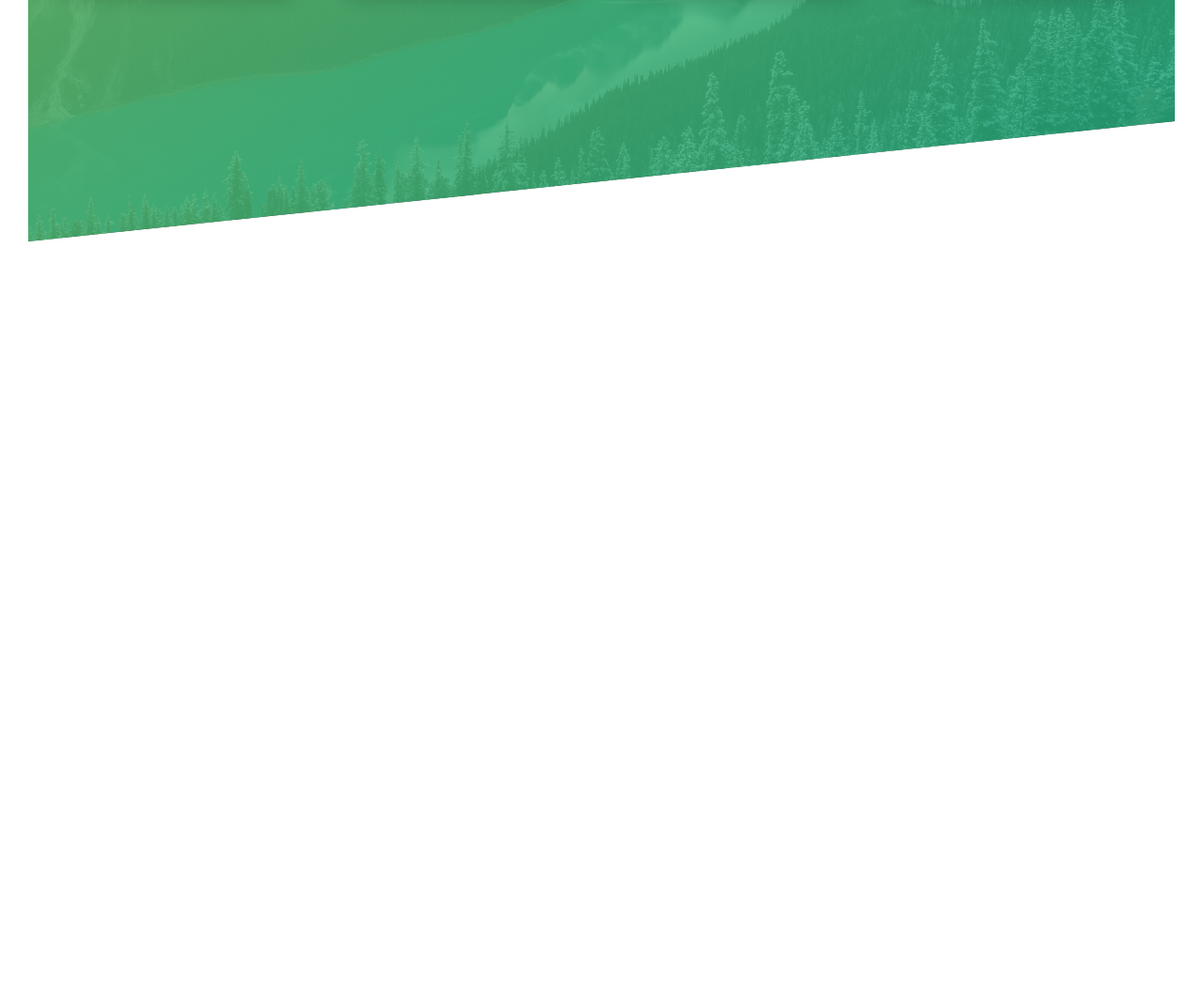
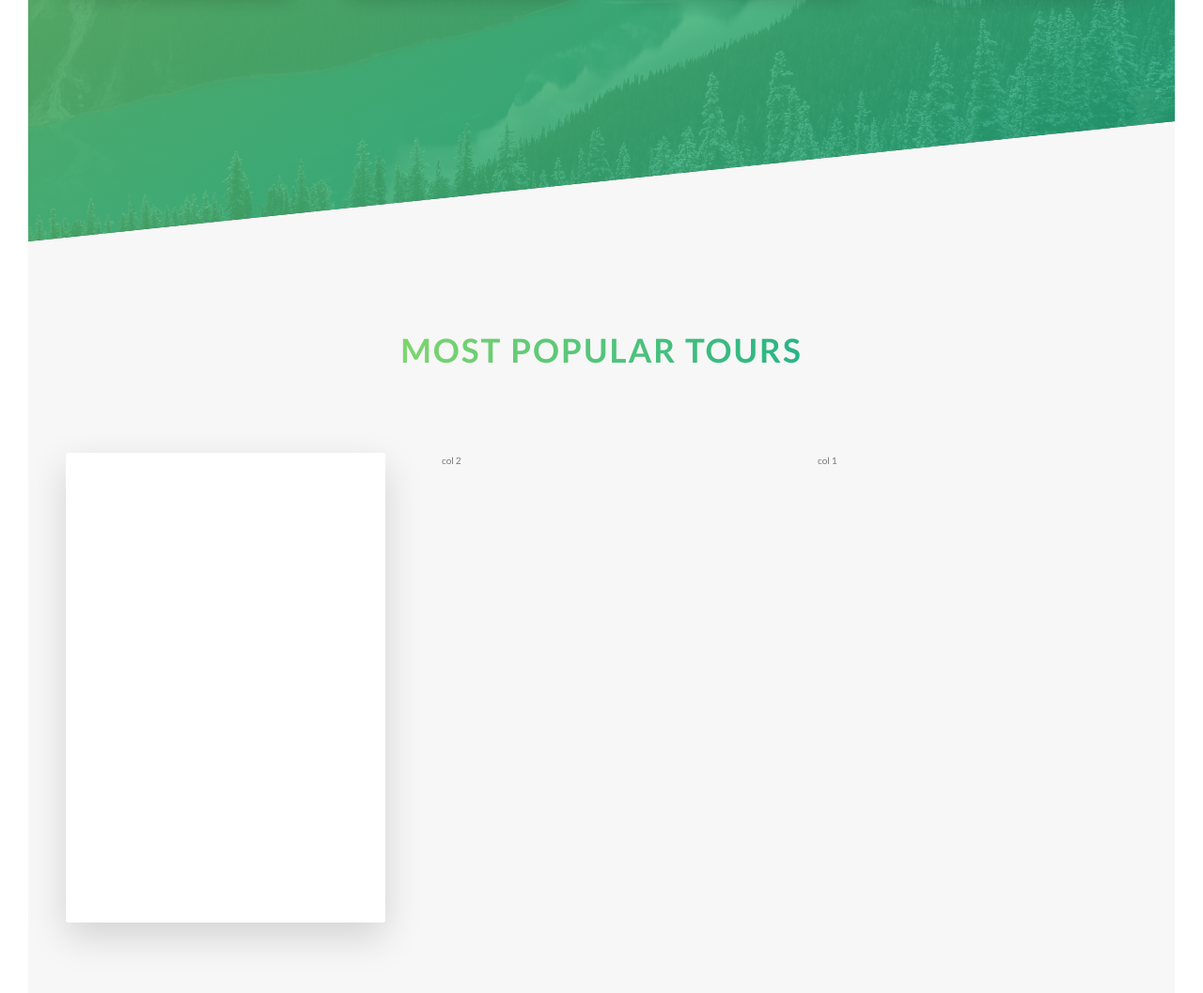
Before and after one commit to eKoh951/advanced-css-sass-course, a website: page natours/index.html in a window 1280 px wide. Shown: the part 1931-2988 px from the top of the page at 94% size. Before the commit the page ends 2188 px from the top, so only its background shows below. Drawn offline with Linux system fonts and the light colour scheme.

Commit message:
Lesson 39

```diff
--- a/natours/index.html
+++ b/natours/index.html
@@ -98,6 +98,28 @@
                 </div>
             </div>
         </section>
+
+        <section class="section-tours">
+            <div class="u-center-text u-margin-bottom-big">
+                <h2 class="heading-secondary">
+                    Most popular tours
+                </h2>
+            </div>
+            <div class="row">
+                <div class="col-1-of-3">
+                    <div class="card">
+                        <div class="card__side card__side--front">
+                            Front
+                        </div>
+                        <div class="card__side card__side--back card__side--back-1">
+                            Back
+                        </div>
+                    </div>
+                </div>
+                <div class="col-1-of-3">col 2</div>
+                <div class="col-1-of-3">col 1</div>
+            </div>
+        </section>
     </main>
 
 <!-- Grid system
--- /dev/null
+++ b/natours/sass/components/_card.scss
@@ -0,0 +1,40 @@
+.card {
+	perspective: 150rem;
+	-moz-perspective: 150rem;
+	position: relative;
+	height: 50rem;
+
+	&__side {
+		color: #fff;
+		font-size: 2rem;
+		height: 50rem;
+		transition: all .8s ease;
+		position: absolute;
+		top: 0;
+		left: 0;
+		width: 100%;
+		backface-visibility: hidden;
+		border-radius: 3px;
+		box-shadow: 0 1.5rem 4rem rgba($color-black, .15);
+
+		&--front {
+			background-color: $color-white;
+		}
+
+		&--back {
+			transform: rotateY(180deg);
+
+			&-1 {
+				background-image: linear-gradient(to right, $color-primary-light, $color-primary-dark);
+			}
+		}
+	}
+
+	&:hover &__side--front {
+		transform: rotateY(180deg);
+	}
+
+	&:hover &__side--back {
+		transform: rotateY(0deg);
+	}
+}
--- a/natours/sass/main.scss
+++ b/natours/sass/main.scss
@@ -9,6 +9,7 @@
 @import "base/utilities";
 
 @import "components/btn";
+@import "components/card";
 @import "components/composition";
 @import "components/feature-box";
 
--- a/natours/sass/pages/_home.scss
+++ b/natours/sass/pages/_home.scss
@@ -14,9 +14,16 @@
 		url(../img/nat-4.jpg);
 		background-size: cover;
 
-	transform: skewY(-6deg);
+		transform: skewY(-6deg);
 
 	& > * { // > is to select the child, and * is to select all elements within the child
 		transform: skewY(6deg);
 	}
 }
+
+.section-tours {
+	background-color: $color-grey-light-1;
+	padding: 25rem 0 50rem 0;
+	margin-top: -10rem;
+
+}
--- a/natours/sass/utils/_variables.scss
+++ b/natours/sass/utils/_variables.scss
@@ -2,6 +2,13 @@
 $color-primary: #55c57a;
 $color-primary-light: #7ed56f;
 $color-primary-dark: #28b485;
+
+$color-secondary-light: #ffb900;
+$color-secondary-dark: #ff7730;
+
+$color-tertiary-light: #2998ff;
+$color-tertiary-dark: #5643fa;
+
 
 $color-grey-light-1: #f7f7f7;
 
```
Also changed, not shown: natours/css/main.css, 1 other file.
